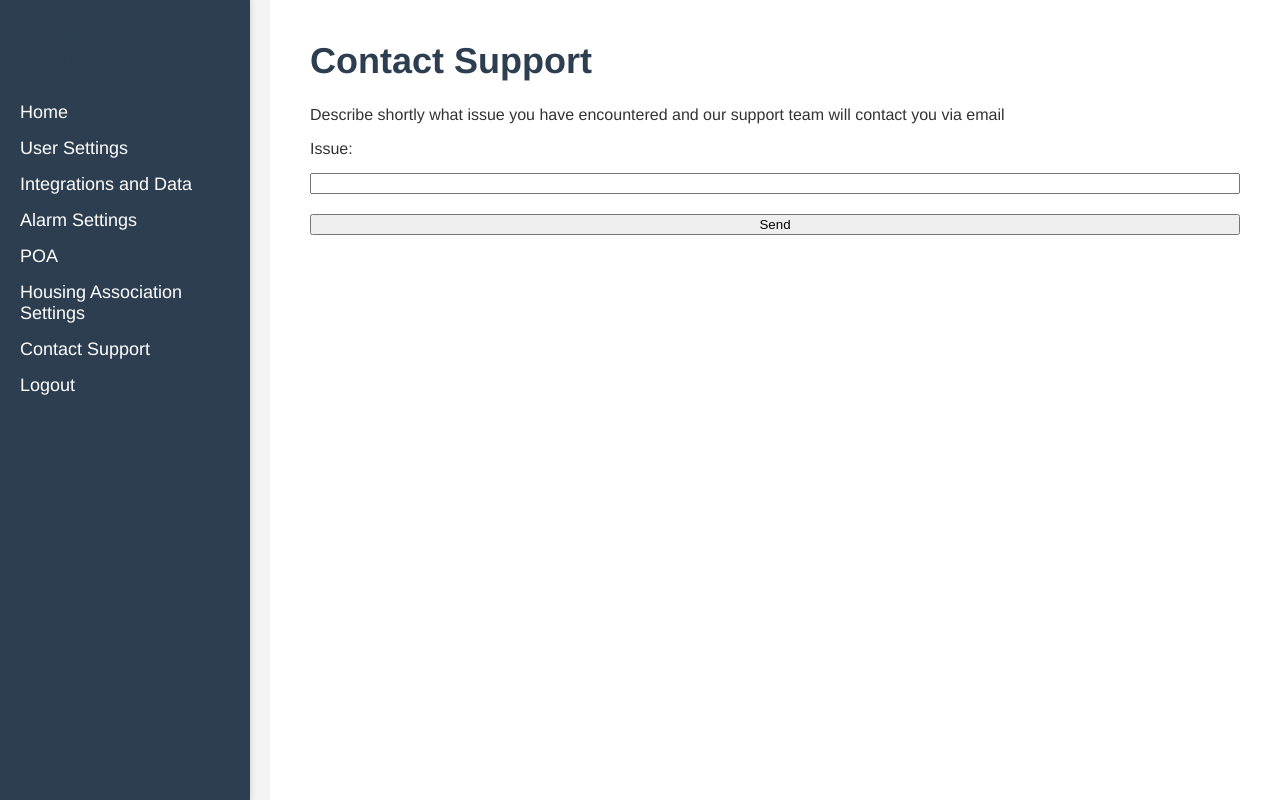
After one commit to sync0n/client-portal2, a Flask app: page /contact_support in a window 1280 px wide. The commit adds this page. Run offline with Flask 2, Linux system fonts and the light colour scheme; the visitor is signed in with stand-in values (Sample User, id 1); parts of the project's set-up code (start-up, migrations or seed data) failed here and were passed over.

Commit message:
Email sending implementation

```diff
--- a/app.py
+++ b/app.py
@@ -8,6 +8,8 @@ import boto3
 from botocore.exceptions import ClientError
 import json
 from cryptography.fernet import Fernet
+from sendgrid import SendGridAPIClient
+from sendgrid.helpers.mail import Mail
 
 def get_flask_secret_key():
     secret_name = "prod/flask_secret_key"
@@ -95,6 +97,30 @@ else:
     print("Encryption key not found. Exiting.")
     exit(1)
 
+def get_secret():
+
+    secret_name = "sendgrid"
+    region_name = "eu-central-1"
+
+    # Create a Secrets Manager client
+    session = boto3.session.Session()
+    client = session.client(
+        service_name='secretsmanager',
+        region_name=region_name
+    )
+
+    try:
+        get_secret_value_response = client.get_secret_value(
+            SecretId=secret_name
+        )
+    except ClientError as e:
+        # For a list of exceptions thrown, see
+        # https://docs.aws.amazon.com/secretsmanager/latest/apireference/API_GetSecretValue.html
+        raise e
+
+    secret = get_secret_value_response['SecretString']
+    return secret
+
 # User model
 class User(UserMixin, db.Model):
     id = db.Column(db.Integer, primary_key=True)
@@ -144,8 +170,8 @@ def load_user(user_id):
 
 # Utility functions
 def check_user_in_thingsboard(email, tenant_token):
-    url = f"http://3.79.179.54:8080/api/v1/accounts?email={email}"
-    #url = f"http://10.0.5.16:8080/api/v1/accounts?email={email}"
+    #url = f"http://3.79.179.54:8081/api/v1/accounts?email={email}"
+    url = f"http://10.0.5.16:8080/api/v1/accounts?email={email}"
 
     headers = {"Authorization": f"Bearer {tenant_token}"}
     print(f"Checking user in ThingsBoard: {email}")
@@ -239,6 +265,26 @@ def get_user_token(username, password):
         return token
     print(f"Failed to get user token for {username} from ThingsBoard.")
     return None
+
+def send_email(client_email, issue_description):
+
+    message = Mail(
+        from_email='admin@noranet-infra.net',
+        to_emails='support@noranet.io',
+        subject=f'Portal support request: {client_email}',
+        html_content=issue_description)
+
+    # Send an HTTP POST request to /mail/send
+    try:
+        sg = SendGridAPIClient(get_secret())
+        # sg = SendGridAPIClient('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')
+        response = sg.send(message)
+        print(f'{client_email} status {response.status_code}')
+        # print(response.body)
+        # print(response.headers)
+
+    except Exception as e:
+        print('Error', str(e))
 
 @app.route('/login', methods=['GET', 'POST'])
 def login():
@@ -480,6 +526,21 @@ def poa_credentials():
 def user_data():
     return render_template('user_data.html')
 
+@app.route('/contact_support', methods=['GET', 'POST'])
+@login_required
+def contact_support():
+    if request.method == 'POST':
+        description = request.form.get('description')
+        try:
+            send_email(current_user.username, description)
+            flash("Email sent successfully!", "success")
+        except Exception as e:
+            flash(f"An error occurred: {e}", "error")
+
+
+    return render_template('contact_support.html')
+
+
 @app.route('/thingsboard_login', methods=['POST'])
 def thingsboard_login():
     data = request.get_json()
--- a/requirements.txt
+++ b/requirements.txt
@@ -6,3 +6,4 @@ botocore==1.29.0
 requests==2.31.0
 pycryptodome==3.18.0
 Werkzeug==2.2.3
+sendgrid==6.11.0
--- a/static/css/styles.css
+++ b/static/css/styles.css
@@ -152,6 +152,19 @@ section {
     background-color: #2980b9;
 }
 
+.success-message {
+    position: absolute;
+    width: 250px;
+    height: 51px;
+    bottom: 0;
+    right: 0;
+    background-color: lightgreen;
+    text-align: center;
+    margin: 20px;
+    box-shadow: 8px 8px 8px 0 lightgray;
+    border-radius: 7px
+}
+
 /* Responsive Adjustments */
 @media (max-width: 768px) {
     body {
--- a/templates/alarm_settings.html
+++ b/templates/alarm_settings.html
@@ -17,6 +17,7 @@
                 <li><a href="{{ url_for('alarm_settings') }}">Alarm Settings</a></li>
                 <li><a href="{{ url_for('poa_credentials') }}">POA</a></li>
                 <li><a href="{{ url_for('housing_association') }}">Housing Association Settings</a></li>
+                <li><a href="{{ url_for('contact_support') }}">Contact Support</a></li>
                 <li><a href="{{ url_for('logout') }}">Logout</a></li>
             </ul>
         </nav>
--- /dev/null
+++ b/templates/contact_support.html
@@ -0,0 +1,43 @@
+<!DOCTYPE html>
+<html lang="en">
+<head>
+    <meta charset="UTF-8">
+    <meta name="viewport" content="width=device-width, initial-scale=1.0">
+    <title>Contact Support - Company Name</title>
+    <link rel="stylesheet" href="{{ url_for('static', filename='css/styles.css') }}">
+</head>
+<body>
+    <div class="sidebar">
+        <h1>Company Name</h1>
+        <nav>
+            <ul>
+                <li><a href="{{ url_for('home') }}">Home</a></li>
+                <li><a href="{{ url_for('user_data') }}">User Settings</a></li>
+                <li><a href="{{ url_for('integrations') }}">Integrations and Data</a></li>
+                <li><a href="{{ url_for('alarm_settings') }}">Alarm Settings</a></li>
+                <li><a href="{{ url_for('poa_credentials') }}">POA</a></li>
+                <li><a href="{{ url_for('housing_association') }}">Housing Association Settings</a></li>
+                <li><a href="{{ url_for('contact_support') }}">Contact Support</a></li>
+                <li><a href="{{ url_for('logout') }}">Logout</a></li>
+            </ul>
+        </nav>
+    </div>
+    <div class="content">
+        <h1>Contact Support</h1>
+        <p>Describe shortly what issue you have encountered and our support team will contact you via email</p>
+        <form action="{{ url_for('contact_support') }}" method="POST" class="form-layout">
+          <label for="description">Issue:</label>
+          <input type="text" id="description" name="description" value="" required class="input-field">
+
+          <button type="submit" class="button">Send</button>
+      </form>
+    </div>
+    {% with messages = get_flashed_messages(category_filter=["success"]) %}
+        {% if messages %}
+        <div class="success-message" role="alert">
+            <p>{{messages[-1]}}</p>
+        </div>
+        {% endif %}
+        {% endwith %}
+</body>
+</html>
--- a/templates/housing_association.html
+++ b/templates/housing_association.html
@@ -17,6 +17,7 @@
                 <li><a href="{{ url_for('alarm_settings') }}">Alarm Settings</a></li>
                 <li><a href="{{ url_for('poa_credentials') }}">POA</a></li>
                 <li><a href="{{ url_for('housing_association') }}">Housing Association Settings</a></li>
+                <li><a href="{{ url_for('contact_support') }}">Contact Support</a></li>
                 <li><a href="{{ url_for('logout') }}">Logout</a></li>
             </ul>
         </nav>
--- a/templates/index.html
+++ b/templates/index.html
@@ -71,6 +71,7 @@
                 <li><a href="{{ url_for('alarm_settings') }}">Alarm Settings</a></li>
                 <li><a href="{{ url_for('poa_credentials') }}">POA</a></li>
                 <li><a href="{{ url_for('housing_association') }}">Housing Association Settings</a></li>
+                <li><a href="{{ url_for('contact_support') }}">Contact Support</a></li>
                 <li><a href="{{ url_for('logout') }}">Logout</a></li>
             </ul>
         </nav>
--- a/templates/integrations.html
+++ b/templates/integrations.html
@@ -17,6 +17,7 @@
                 <li><a href="{{ url_for('alarm_settings') }}">Alarm Settings</a></li>
                 <li><a href="{{ url_for('poa_credentials') }}">POA</a></li>
                 <li><a href="{{ url_for('housing_association') }}">Housing Association Settings</a></li>
+                <li><a href="{{ url_for('contact_support') }}">Contact Support</a></li>
                 <li><a href="{{ url_for('logout') }}">Logout</a></li>
             </ul>
         </nav>
--- a/templates/poa_credentials.html
+++ b/templates/poa_credentials.html
@@ -17,6 +17,7 @@
                 <li><a href="{{ url_for('alarm_settings') }}">Alarm Settings</a></li>
                 <li><a href="{{ url_for('poa_credentials') }}">POA</a></li>
                 <li><a href="{{ url_for('housing_association') }}">Housing Association Settings</a></li>
+                <li><a href="{{ url_for('contact_support') }}">Contact Support</a></li>
                 <li><a href="{{ url_for('logout') }}">Logout</a></li>
             </ul>
         </nav>
--- a/templates/user_data.html
+++ b/templates/user_data.html
@@ -17,6 +17,7 @@
                 <li><a href="{{ url_for('alarm_settings') }}">Alarm Settings</a></li>
                 <li><a href="{{ url_for('poa_credentials') }}">POA</a></li>
                 <li><a href="{{ url_for('housing_association') }}">Housing Association Settings</a></li>
+                <li><a href="{{ url_for('contact_support') }}">Contact Support</a></li>
                 <li><a href="{{ url_for('logout') }}">Logout</a></li>
             </ul>
         </nav>
```
